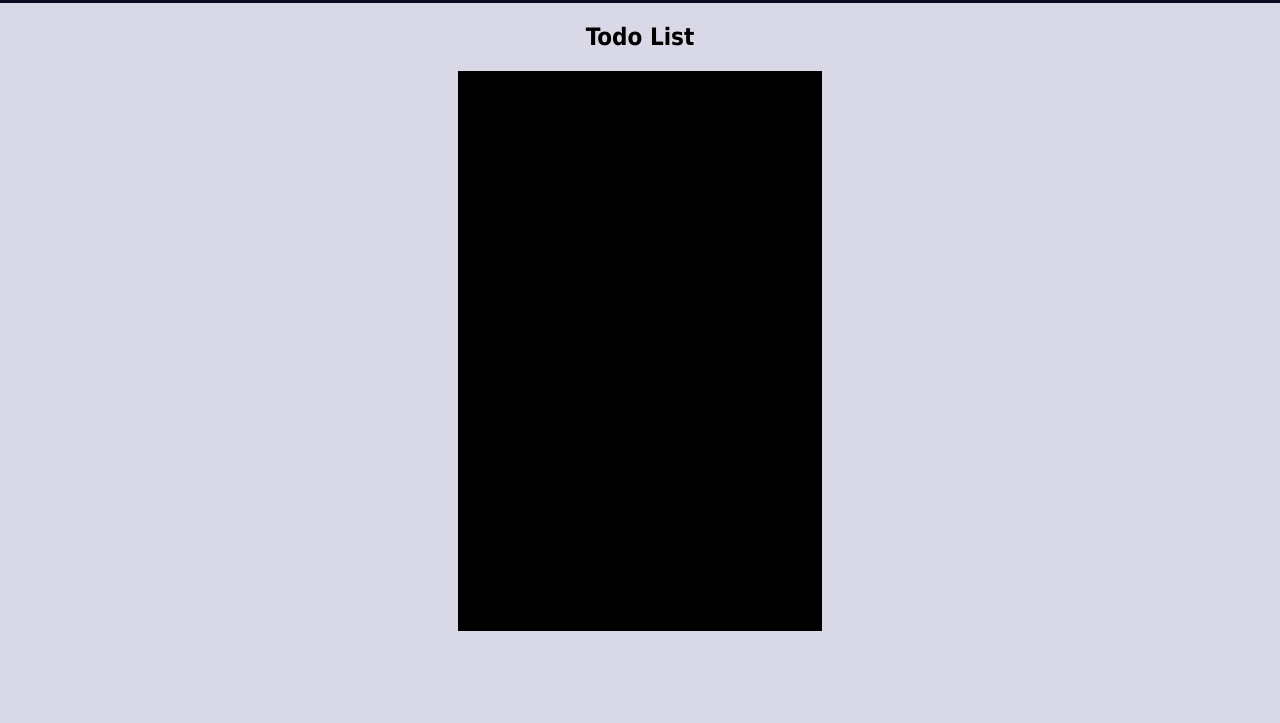
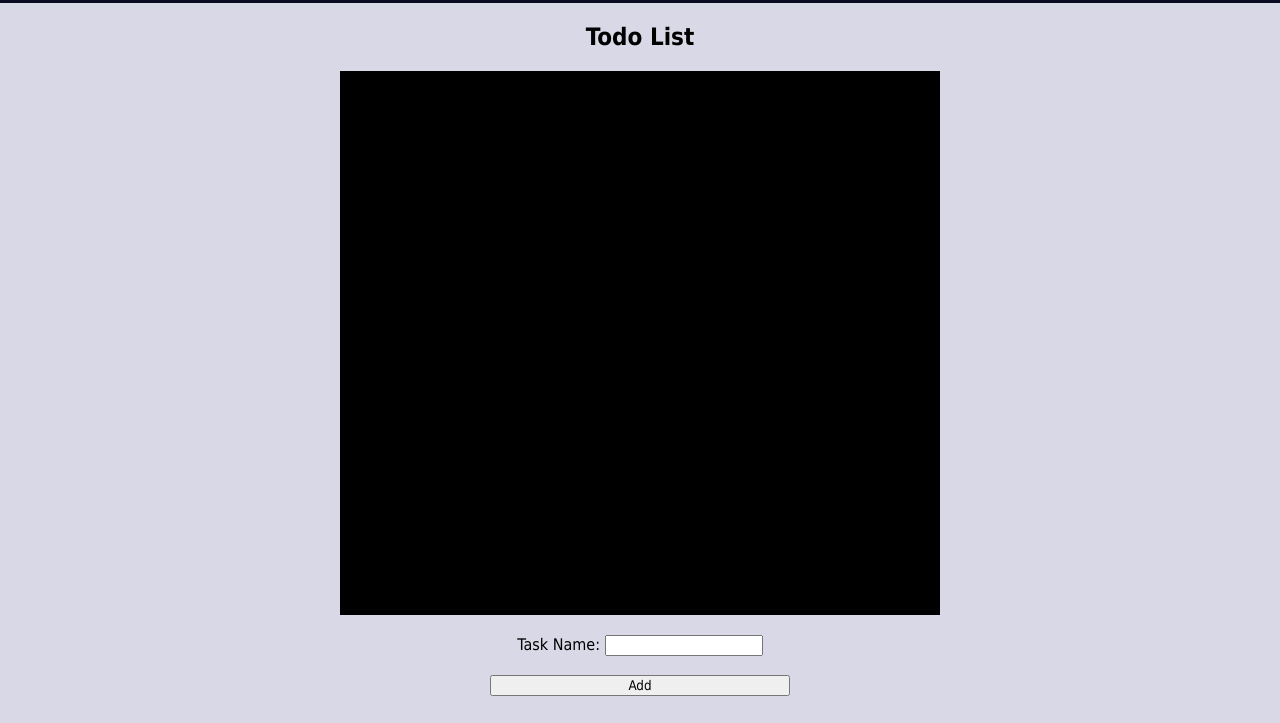
Before and after one commit to owenyang2/Productivity-App, a plain HTML site: page todo.html in a window 1280 px wide. Shown: the part 77-800 px from the top of the page. Drawn offline with Linux system fonts and the light colour scheme.

Commit message:
Create add button for todo list

```diff
--- a/todo-styles.css
+++ b/todo-styles.css
@@ -2,9 +2,28 @@ h2 {
     text-align: center;
 }
 
-.checklist {
-    background-color: black;
-    height: 70vh;
-    width: 30%;
+.todo-body {
+    height: 85vh;
+    width: 70vw;
+    max-width: 600px;
     margin: auto;
 }
+
+.checklist {
+    width: 100%;
+    height: 80%;
+    background-color: black;
+}
+
+.add-item {
+    width: 100%;
+    display: flex;
+    justify-content: center;
+    align-items: center;
+    flex-direction: column;
+    height: 15%;
+}
+
+.add-button {
+    width: 50%;
+}
--- a/todo.html
+++ b/todo.html
@@ -19,8 +19,14 @@
         </nav>
     </div>
     <main>
-        <h2>Todo List</h2>
-        <div class="checklist"></div>
+        <div class="todo-body">
+            <h2>Todo List</h2>
+            <div class="checklist"></div>
+            <div class="add-item">
+                <label for="add-button">Task Name: <input id="add-button" type="text"></label><br>
+                <button class="add-button">Add</button>
+            </div>
+        </div>
     </main>
 </body>
 </html>
```
